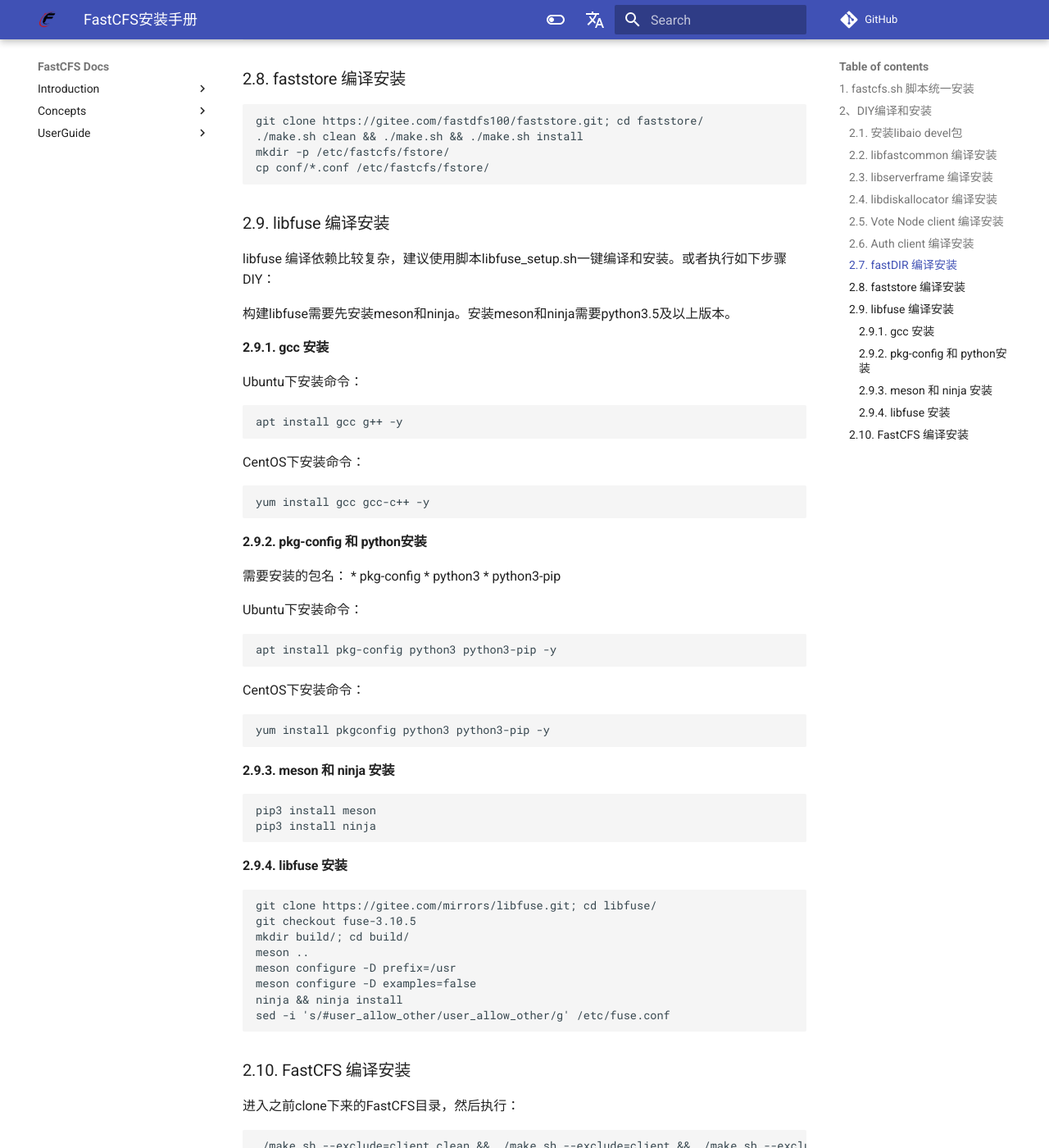
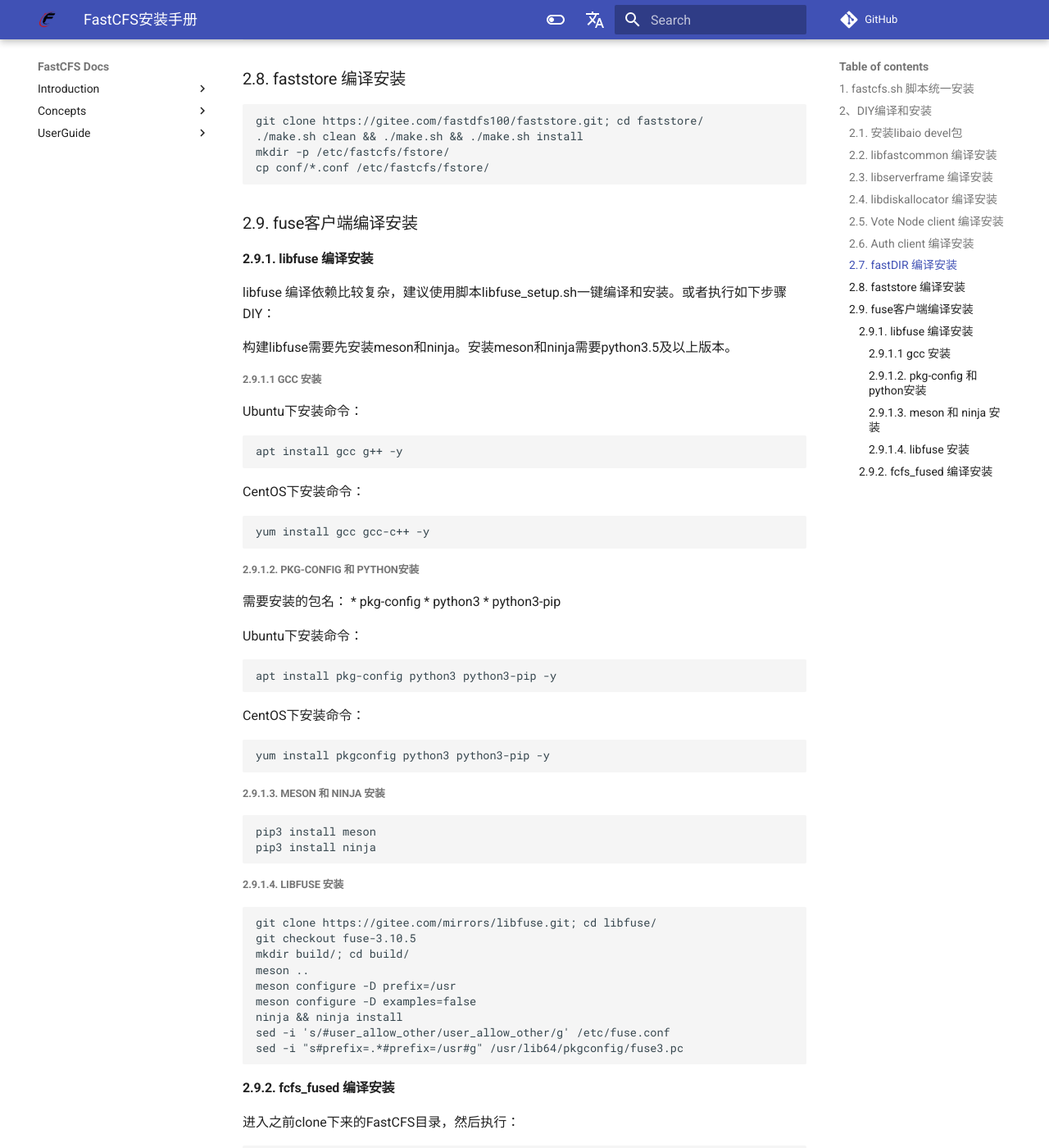
Before and after one commit to happyfish100/FastCFS, an MkDocs documentation site: the page built from docs/INSTALL-zh_CN.md, in a window 1280 px wide and 1400 px high, scrolled down 2016 px. Shown: the whole window at 82% size. Built offline with MkDocs 1.6.1 and Material for MkDocs 9.7.7, drawn with Linux system fonts in a browser that asks for light colours; comment, search, counter and statistics services are not loaded; the version menu is left out.

Commit message:
doc INSTALL changed for fuse client

````diff
--- a/docs/INSTALL-zh_CN.md
+++ b/docs/INSTALL-zh_CN.md
@@ -107,14 +107,15 @@ mkdir -p /etc/fastcfs/fstore/
 cp conf/*.conf /etc/fastcfs/fstore/
 ```
 
+### 2.9. fuse客户端编译安装
 
-### 2.9. libfuse 编译安装
+#### 2.9.1. libfuse 编译安装
 
 libfuse 编译依赖比较复杂，建议使用脚本libfuse_setup.sh一键编译和安装。或者执行如下步骤DIY：
 
 构建libfuse需要先安装meson和ninja。安装meson和ninja需要python3.5及以上版本。
 
-#### 2.9.1. gcc 安装
+##### 2.9.1.1 gcc 安装
 
 Ubuntu下安装命令：
 
@@ -128,7 +129,7 @@ CentOS下安装命令：
 yum install gcc gcc-c++ -y
 ```
 
-#### 2.9.2. pkg-config 和 python安装
+##### 2.9.1.2. pkg-config 和 python安装
 
 需要安装的包名：
 * pkg-config
@@ -147,14 +148,14 @@ CentOS下安装命令：
 yum install pkgconfig python3 python3-pip -y
 ```
 
-#### 2.9.3. meson 和 ninja 安装
+##### 2.9.1.3. meson 和 ninja 安装
 
 ```
 pip3 install meson
 pip3 install ninja
 ```
 
-#### 2.9.4. libfuse 安装
+##### 2.9.1.4. libfuse 安装
 
 ```
 git clone https://gitee.com/mirrors/libfuse.git; cd libfuse/
@@ -165,9 +166,10 @@ meson configure -D prefix=/usr
 meson configure -D examples=false
 ninja && ninja install
 sed -i 's/#user_allow_other/user_allow_other/g' /etc/fuse.conf
+sed -i "s#prefix=.*#prefix=/usr#g" /usr/lib64/pkgconfig/fuse3.pc
 ```
 
-### 2.10. FastCFS 编译安装
+#### 2.9.2. fcfs_fused 编译安装
 
 进入之前clone下来的FastCFS目录，然后执行：
 ```
--- a/docs/INSTALL.md
+++ b/docs/INSTALL.md
@@ -78,12 +78,12 @@ mkdir -p /etc/fastcfs/fstore/
 cp conf/*.conf /etc/fastcfs/fstore/
 ```
 
-
-### 9. libfuse
+### 9. fuse client
+#### 9.1. libfuse
 
 libfuse requires meson and ninja which require python3.5 or higher version
 
-##### pkg-config and python
+##### 9.1.1. pkg-config and python
 
 packages: pkg-config  python3  python3-pip
 
@@ -97,14 +97,14 @@ CentOS:
 yum install pkgconfig python3 python3-pip -y
 ```
 
-##### meson and ninja
+##### 9.1.2. meson and ninja
 
 ```
 pip3 install meson
 pip3 install ninja
 ```
 
-##### gcc
+##### 9.1.3. gcc
 
 Ubuntu:
 ```
@@ -116,7 +116,7 @@ CentOS:
 yum install gcc gcc-c++ -y
 ```
 
-##### libfuse
+##### 9.1.4. libfuse
 
 ```
 git clone git@github.com:libfuse/libfuse.git || git clone https://github.com/libfuse/libfuse.git
@@ -128,9 +128,10 @@ meson configure -D prefix=/usr
 meson configure -D examples=false
 ninja && ninja install
 sed -i 's/#user_allow_other/user_allow_other/g' /etc/fuse.conf
+sed -i "s#prefix=.*#prefix=/usr#g" /usr/lib64/pkgconfig/fuse3.pc
 ```
 
-### 10. FastCFS
+#### 9.2. fcfs_fused
 
 ```
 cd FastCFS/
````
